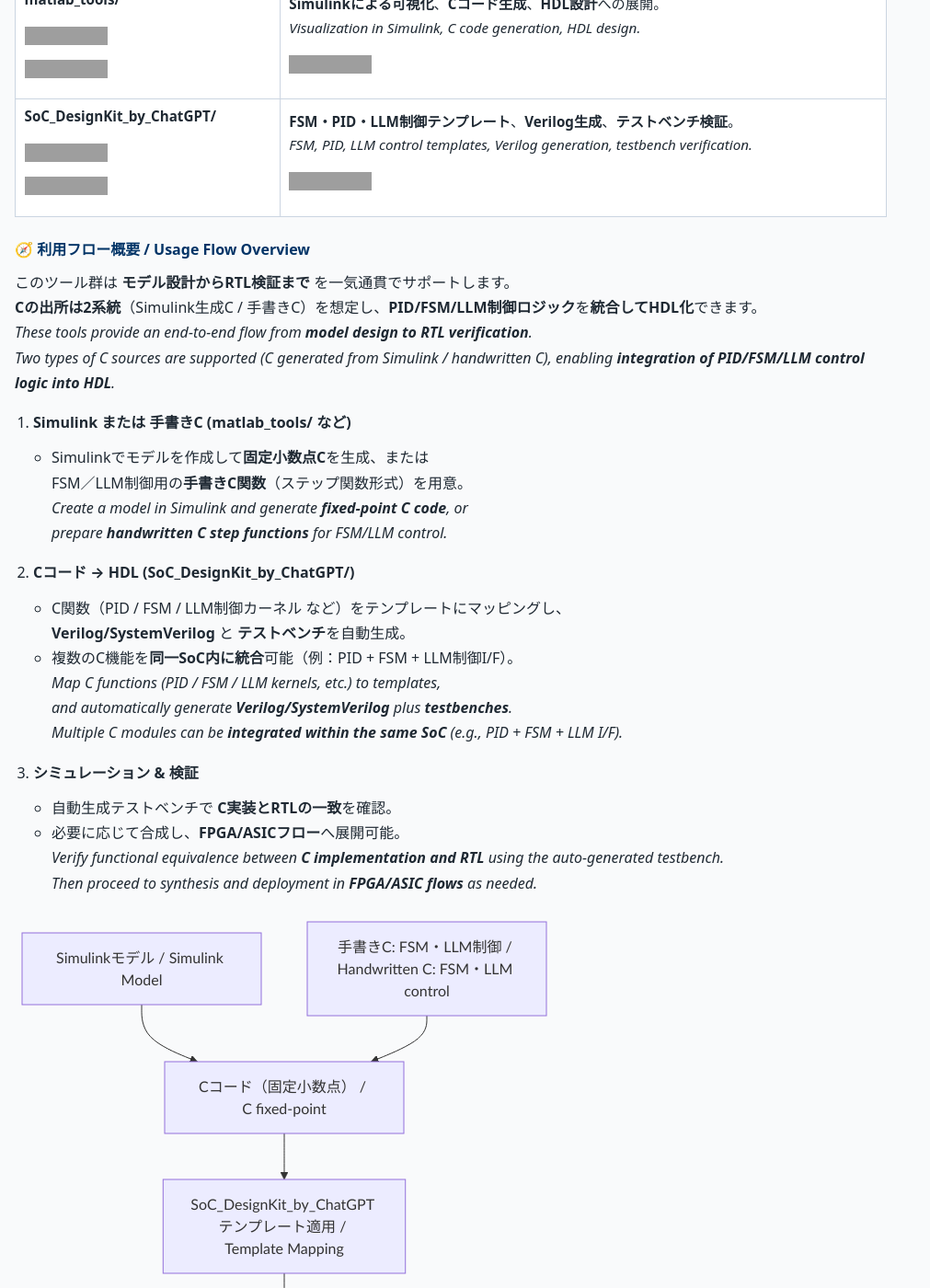
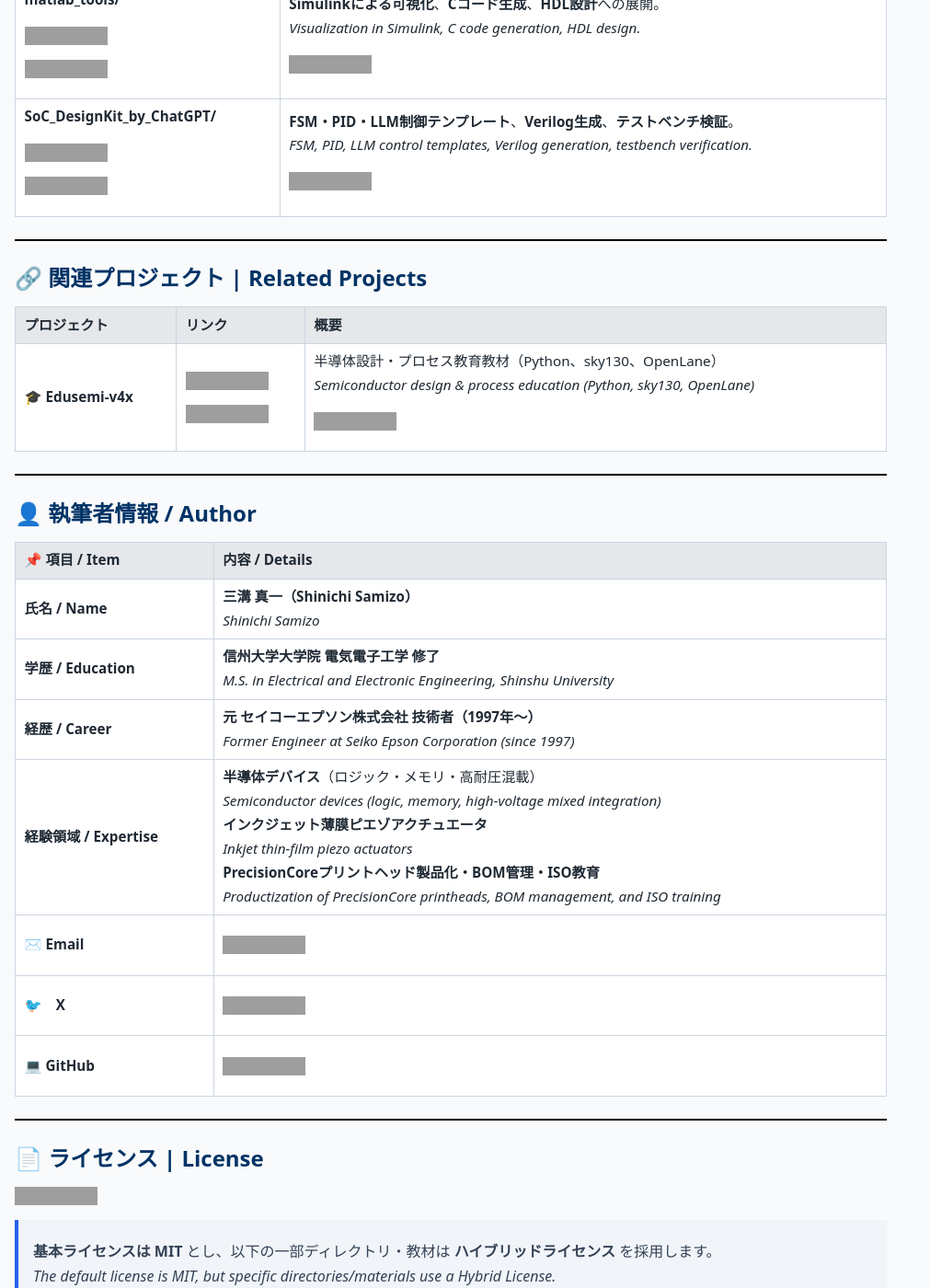
Before and after one commit to Samizo-AITL/EduController, a Jekyll site: the page built from index.md, in a window 1280 px wide and 1400 px high, scrolled down 3184 px, cut to the strip 0-1400 px from the top of the window. Shown: the whole strip at 92% size, without its empty margins (0-1011 px from the left). Built offline with Jekyll 4.4.1, drawn with Linux system fonts in a browser that asks for light colours; some of the changed text lies outside the part shown; grey boxes are pictures that could not be loaded.

Commit message:
Update index.md

````diff
--- a/index.md
+++ b/index.md
@@ -82,43 +82,6 @@
 | **matlab_tools/**<br>[![View Site](https://img.shields.io/badge/View-Site-brightgreen?logo=github)](https://samizo-aitl.github.io/EduController/matlab_tools/)  [![View Repo](https://img.shields.io/badge/View-Repo-blue?logo=github)](https://github.com/Samizo-AITL/EduController/tree/main/matlab_tools) | **Simulinkによる可視化**、**Cコード生成**、**HDL設計**への展開。<br>*Visualization in Simulink, C code generation, HDL design.* [![Hybrid License](https://img.shields.io/badge/license-Hybrid-blueviolet)](#-ライセンス--license) |
 | **SoC_DesignKit_by_ChatGPT/**<br>[![View Site](https://img.shields.io/badge/View-Site-brightgreen?logo=github)](https://samizo-aitl.github.io/EduController/SoC_DesignKit_by_ChatGPT/) [![View Repo](https://img.shields.io/badge/View-Repo-blue?logo=github)](https://github.com/Samizo-AITL/EduController/tree/main/SoC_DesignKit_by_ChatGPT) | **FSM・PID・LLM制御テンプレート**、**Verilog生成**、**テストベンチ検証**。<br>*FSM, PID, LLM control templates, Verilog generation, testbench verification.* [![Hybrid License](https://img.shields.io/badge/license-Hybrid-blueviolet)](#-ライセンス--license) |
 
-#### 🧭 利用フロー概要 / Usage Flow Overview
-
-このツール群は **モデル設計からRTL検証まで** を一気通貫でサポートします。
-**Cの出所は2系統**（Simulink生成C / 手書きC）を想定し、**PID/FSM/LLM制御ロジック**を**統合してHDL化**できます。
-*These tools provide an end-to-end flow from **model design to RTL verification**.
-Two types of C sources are supported (C generated from Simulink / handwritten C), enabling **integration of PID/FSM/LLM control logic into HDL**.*
-
-1. **Simulink または 手書きC (matlab_tools/ など)**
-   - Simulinkでモデルを作成して**固定小数点C**を生成、または
-     FSM／LLM制御用の**手書きC関数**（ステップ関数形式）を用意。
-   *Create a model in Simulink and generate **fixed-point C code**, or
-   prepare **handwritten C step functions** for FSM/LLM control.*
-
-2. **Cコード → HDL (SoC_DesignKit_by_ChatGPT/)**
-   - C関数（PID / FSM / LLM制御カーネル など）をテンプレートにマッピングし、
-     **Verilog/SystemVerilog** と **テストベンチ**を自動生成。
-   - 複数のC機能を**同一SoC内に統合**可能（例：PID + FSM + LLM制御I/F）。
-   *Map C functions (PID / FSM / LLM kernels, etc.) to templates,
-   and automatically generate **Verilog/SystemVerilog** plus **testbenches**.
-   Multiple C modules can be **integrated within the same SoC** (e.g., PID + FSM + LLM I/F).*
-
-3. **シミュレーション & 検証**
-   - 自動生成テストベンチで **C実装とRTLの一致**を確認。
-   - 必要に応じて合成し、**FPGA/ASICフロー**へ展開可能。
-   *Verify functional equivalence between **C implementation and RTL** using the auto-generated testbench.
-   Then proceed to synthesis and deployment in **FPGA/ASIC flows** as needed.*
-
-```mermaid
-flowchart TB
-    A[Simulinkモデル / Simulink Model] --> B[Cコード（固定小数点） / C fixed-point]
-    A2[手書きC: FSM・LLM制御 / Handwritten C: FSM・LLM control] --> B
-    B --> C[SoC_DesignKit_by_ChatGPT テンプレート適用 / Template Mapping]
-    C --> D[RTL生成 : Verilog / SystemVerilog]
-    D --> E[テストベンチ検証 / Testbench & Simulation]
-    E --> F[FPGA・ASIC合成 / FPGA & ASIC Synthesis]
-```
-
 ---
 
 ## 🔗 **関連プロジェクト | Related Projects**
````
